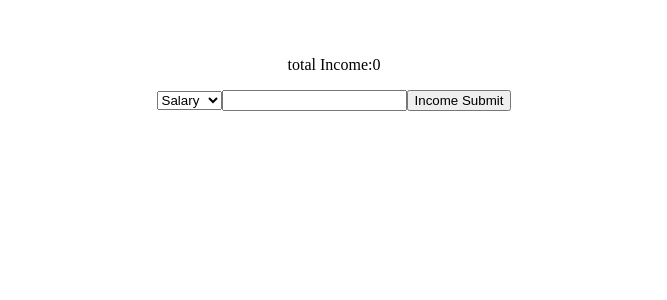
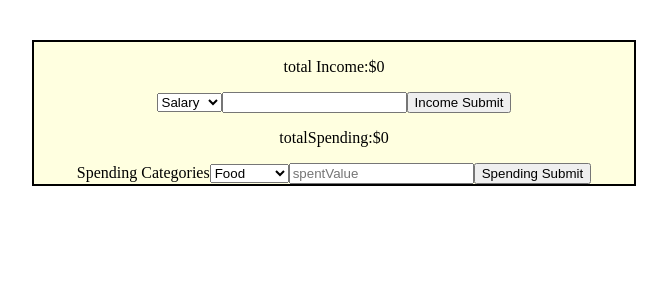
Before and after one commit to SalmaRepo/Expenses-React-App, a React (Vite) app in the folder Expenses-APP/: page / in a window 1280 px wide. Shown: the top 300 px of the page, without its empty margins (306-973 px from the left). Built offline with nearby package versions, Linux system fonts and the light colour scheme.

Commit message:
adding update

```diff
--- a/Expenses-APP/src/App.jsx
+++ b/Expenses-APP/src/App.jsx
@@ -1,18 +1,28 @@
+import Income from "./components/Income/Income";
 
-import Income from "./components/Income/Income";
-import ContextProvider from "./contexts/ContextProvider";
-import { MainContext } from "./contexts/mainContext";
-import './App.css';
+import "./App.css";
+import IncomeContextProvider from "./contexts/IncomeContext/IncomeContextProvider";
+import SpendingContextProvider from "./contexts/SpendingContext/SpendingContextProvidr";
+import Spending from "./components/Spending/Spending";
 
 function App() {
-  return(
+  return (
+    <div
+      style={{
+        width: "50%",
+        margin: "0 auto",
+        backgroundColor: "lightYellow",
+        border: "2px solid black",
+      }}
+    >
+      <IncomeContextProvider>
+        <Income />
+      </IncomeContextProvider>
 
-<ContextProvider>
-
-<Income/>
-
-</ContextProvider>
-
+      <SpendingContextProvider>
+        <Spending />
+      </SpendingContextProvider>
+    </div>
   );
 }
 
--- a/Expenses-APP/src/components/Income/Income.jsx
+++ b/Expenses-APP/src/components/Income/Income.jsx
@@ -1,16 +1,20 @@
 import { useContext,useRef,useEffect } from "react"
-import { MainContext } from "../../contexts/mainContext"
+import { IncomeContext } from "../../contexts/IncomeContext/IncomeContext";
+// import { IncomeContext } from "../../contexts/IncomeContext/incomeContext"
 
 export default function Income(){
-    const {setIncome,setIncomeType,income,incomeType,setIncomeData,incomeData}=useContext(MainContext);
+   const {incomeState,incomeDispatch}=useContext(IncomeContext)
     const incomeValue=useRef();
     const incomeTypeValue=useRef();
-    console.log(incomeData);
-    useEffect(()=>{
-        setIncomeData({...incomeData,[incomeType]:income})
-    },[income])
+    console.log(incomeState.incomeData)
+     useEffect(()=>{
+        incomeDispatch({type:'setIncomeData',payload:{...incomeState.incomeData,[incomeState.incomeType]:incomeState.income}})
 
-    let totalIncome=Object.values(incomeData).reduce((acc,data)=>{
+    },[incomeState.income])
+
+    localStorage.setItem('incomeDataStorage',JSON.stringify(incomeState.incomeData))
+
+     let totalIncome=Object.values(incomeState.incomeData).reduce((acc,data)=>{
         acc+=parseInt(data)
         return acc
     },0)
@@ -18,7 +22,7 @@ export default function Income(){
         <div>
            {/* <p>{income}</p>
            <p>{incomeType}</p> */}
-           <p>total Income:{totalIncome}</p>
+           <p>total Income:${totalIncome}</p>
             <select name="income" ref={incomeTypeValue} >
                 <option value='salary'>Salary</option>
                 <option value='shares'>Shares</option>
@@ -27,8 +31,8 @@ export default function Income(){
 
             <input type="text" ref={incomeValue} />
             <button onClick={()=>{
-                setIncome(incomeValue.current.value),
-                setIncomeType(incomeTypeValue.current.value)
+                incomeDispatch({type:'setIncome',payload:incomeValue.current.value})
+                incomeDispatch({type:'setIncomeType',payload:incomeTypeValue.current.value})
                }}>Income Submit
             </button>
         </div>
--- /dev/null
+++ b/Expenses-APP/src/components/Spending/Spending.jsx
@@ -0,0 +1,45 @@
+import { useContext,useRef,useEffect } from "react";
+import { SpendingContext } from "../../contexts/SpendingContext/SpendingContext";
+
+export default function Spending(){
+    const {spendingState,spendingDispatch}=useContext(SpendingContext);
+    const spendingTypeValue=useRef()
+    const spendingValue=useRef()
+
+
+    useEffect(()=>{
+        spendingDispatch({type:'setSpendingData'})
+
+    },[spendingState.spending])
+
+    console.log(spendingState.spendingData)
+
+    localStorage.setItem('spendingDataStorage',JSON.stringify(spendingState.spendingData))
+
+     let totalSpending=Object.values(spendingState.spendingData).reduce((acc,data)=>{
+        acc+=parseInt(data)
+        return acc
+    },0)
+    return (
+        <div>
+            <p>totalSpending:${totalSpending}</p>
+            <label htmlFor="">Spending Categories</label>
+            <select name="spending" ref={spendingTypeValue}>
+                <option value="food">Food</option>
+                <option value="home">Home</option>
+                <option value="shopping">Shopping</option>
+                <option value="holidays">Holidays</option>
+                <option value="fuel">Fuel</option>
+                <option value="kids">Kids</option>
+                <option value="sports">Sports</option>
+            </select>
+
+            <input type="text" placeholder="spentValue" ref={spendingValue} />
+
+            <button onClick={()=>{
+              spendingDispatch({type:'setSpendingType',payload:spendingTypeValue.current.value})
+              spendingDispatch({type:'setSpending',payload:spendingValue.current.value})
+            }}>Spending Submit</button>
+        </div>
+    )
+}
--- a/Expenses-APP/src/contexts/ContextProvider.jsx
+++ /dev/null
@@ -1,13 +0,0 @@
-import { useContext,useState } from "react"
-import { MainContext } from "./mainContext"
-
-export default function ContextProvider({children}){
-   const [income,setIncome]=useState(0);
-   const [incomeType,setIncomeType]=useState('');
-   const [incomeData,setIncomeData]=useState({});
-return(
- <MainContext.Provider value={{income,setIncome,incomeType,setIncomeType,incomeData,setIncomeData}}  >
- {children}
- </MainContext.Provider>
-)
-}
--- /dev/null
+++ b/Expenses-APP/src/contexts/IncomeContext/IncomeContext.jsx
@@ -0,0 +1,3 @@
+import { createContext } from "react";
+
+export const IncomeContext = createContext();
--- /dev/null
+++ b/Expenses-APP/src/contexts/IncomeContext/IncomeContextProvider.jsx
@@ -0,0 +1,16 @@
+import { useContext, useState, useReducer } from "react";
+
+import { incomeInitialState, incomeReducer } from "./IncomeReducer";
+import { IncomeContext } from "./IncomeContext";
+
+export default function IncomeContextProvider({ children }) {
+  const [incomeState, incomeDispatch] = useReducer(
+    incomeReducer,
+    incomeInitialState
+  );
+  return (
+    <IncomeContext.Provider value={{ incomeState, incomeDispatch }}>
+      {children}
+    </IncomeContext.Provider>
+  );
+}
--- /dev/null
+++ b/Expenses-APP/src/contexts/IncomeContext/IncomeReducer.jsx
@@ -0,0 +1,18 @@
+export function incomeReducer(state, action) {
+    switch (action.type) {
+      case "setIncome":
+        return { ...state, income: action.payload };
+      case "setIncomeType":
+        return { ...state, incomeType: action.payload };
+      case "setIncomeData":
+        return { ...state, incomeData: action.payload };
+    }
+  }
+
+  export const incomeInitialState = {
+    income: 0,
+    incomeType: "",
+    incomeData: localStorage.getItem("incomeDataStorage")
+      ? JSON.parse(localStorage.getItem("incomeDataStorage"))
+      : {},
+  };
--- /dev/null
+++ b/Expenses-APP/src/contexts/SpendingContext/SpendingContext.jsx
@@ -0,0 +1,3 @@
+import { createContext } from "react";
+
+export const SpendingContext=createContext()
--- /dev/null
+++ b/Expenses-APP/src/contexts/SpendingContext/SpendingContextProvidr.jsx
@@ -0,0 +1,10 @@
+import { useReducer } from "react";
+import { initialSpendingState, spendingReducer } from "./SpendingReducer";
+import { SpendingContext } from "./SpendingContext";
+
+export default function SpendingContextProvider({ children }) {
+    const [spendingState,spendingDispatch]=useReducer(spendingReducer,initialSpendingState)
+  return (
+    <SpendingContext.Provider value={{spendingState,spendingDispatch}}>{children}</SpendingContext.Provider>
+  );
+}
--- /dev/null
+++ b/Expenses-APP/src/contexts/SpendingContext/SpendingReducer.jsx
@@ -0,0 +1,35 @@
+export function spendingReducer(state, action) {
+    switch (action.type) {
+      case "setSpendingType":
+        return { ...state, spendingType: action.payload };
+      case "setSpending":
+        return { ...state, spending: action.payload };
+      case "setSpendingData":
+          for(let spendingType in state.spendingData){
+              if(spendingType===state.spendingType){
+                  return {
+                      ...state,
+                      spendingData: {
+                        ...state.spendingData,
+                        [spendingType]:state.spendingData[spendingType]+parseInt(state.spending),
+                      },
+                    };
+              }
+          }
+        return {
+          ...state,
+          spendingData: {
+            ...state.spendingData,
+            [state.spendingType]: parseInt(state.spending),
+          },
+        };
+    }
+  }
+
+  export const initialSpendingState = {
+    spendingType: "",
+    spending: 0,
+    spendingData: localStorage.getItem("spendingDataStorage")
+    ? JSON.parse(localStorage.getItem("spendingDataStorage"))
+    : {},
+  };
--- a/Expenses-APP/src/contexts/mainContext.jsx
+++ /dev/null
@@ -1,3 +0,0 @@
-import { createContext } from "react";
-
-export const MainContext=createContext();
```
Also changed, not shown: Expenses-APP/src/components/Spending/spending.jsx (deleted).
